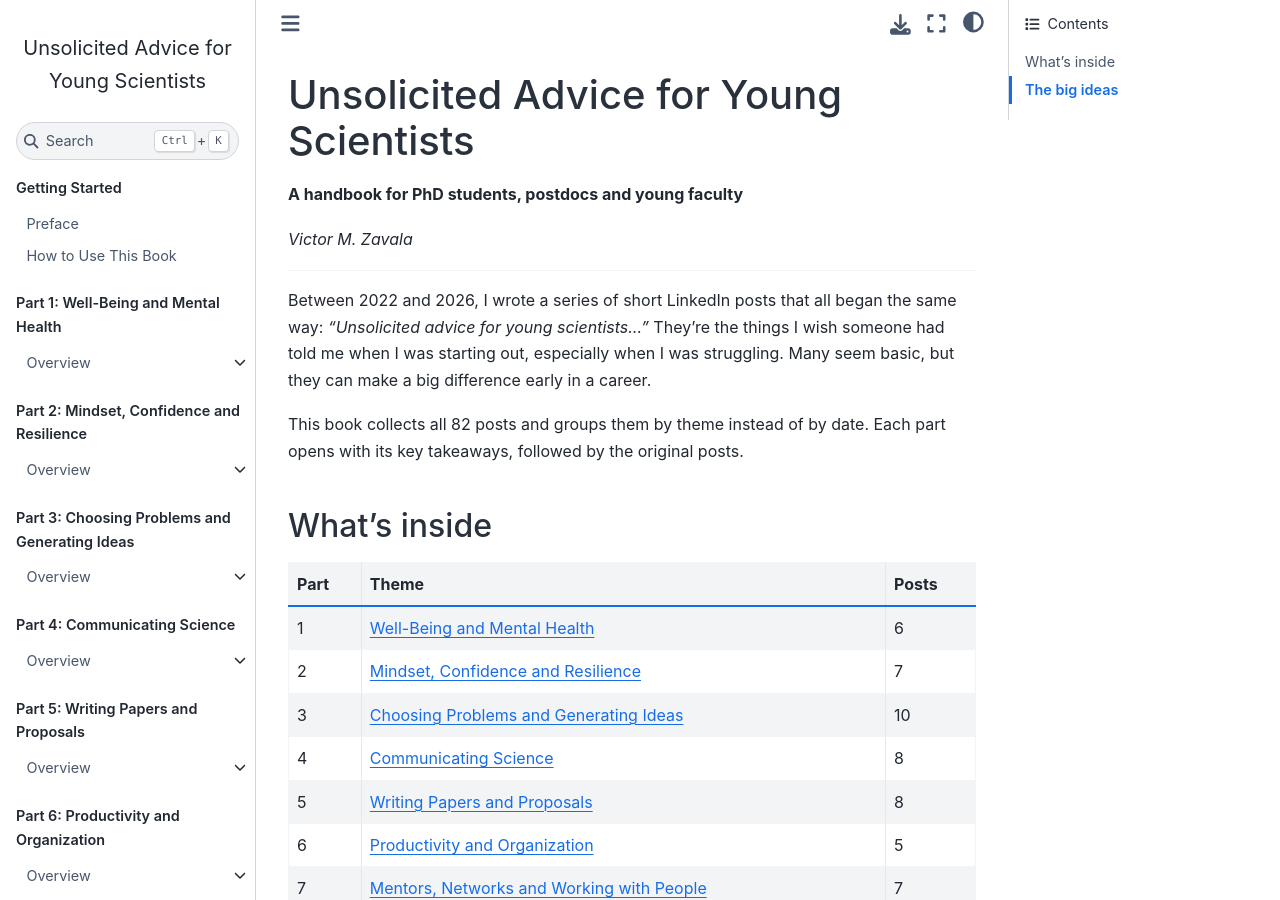
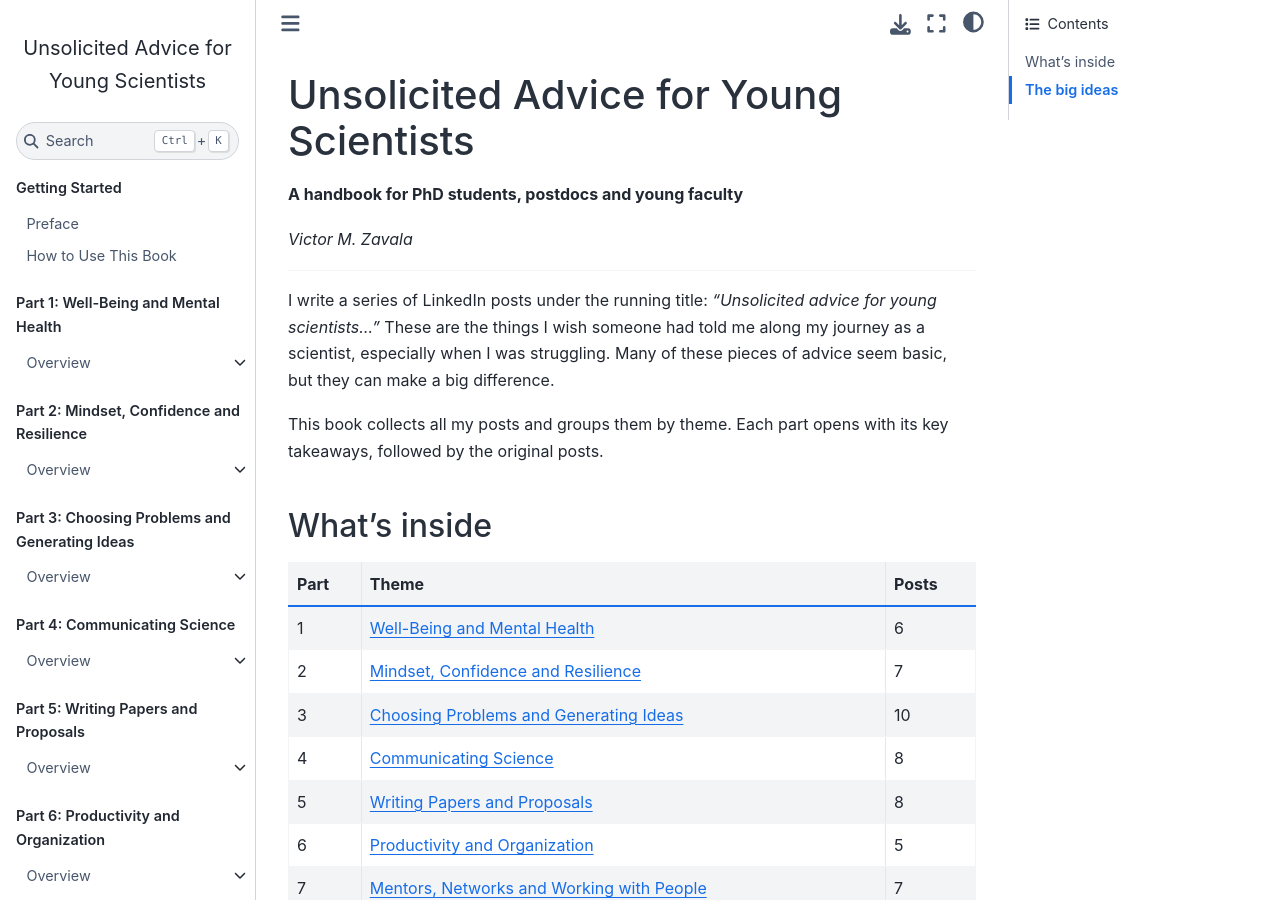
Before and after one commit to vzavala/UnsolicitedAdvice, a Jupyter Book: the page built from intro.md, in a window 1280 px wide and 900 px high. Built offline with Jupyter Book 1.0.4 settings and Sphinx 7.4.7 and the Sphinx Book theme 1.1.4, drawn with Linux system fonts in a browser that asks for light colours.

Commit message:
edited intro.md

```diff
--- a/intro.md
+++ b/intro.md
@@ -6,9 +6,9 @@
 
 ---
 
-Between 2022 and 2026, I wrote a series of short LinkedIn posts that all began the same way: *"Unsolicited advice for young scientists…"* They're the things I wish someone had told me when I was starting out, especially when I was struggling. Many seem basic, but they can make a big difference early in a career.
+I write a series of LinkedIn posts under the running title: *"Unsolicited advice for young scientists…"* These are the things I wish someone had told me along my journey as a scientist, especially when I was struggling. Many of these pieces of advice seem basic, but they can make a big difference.
 
-This book collects all 82 posts and groups them by theme instead of by date. Each part opens with its key takeaways, followed by the original posts.
+This book collects all my posts and groups them by theme. Each part opens with its key takeaways, followed by the original posts.
 
 ## What's inside
 
```
